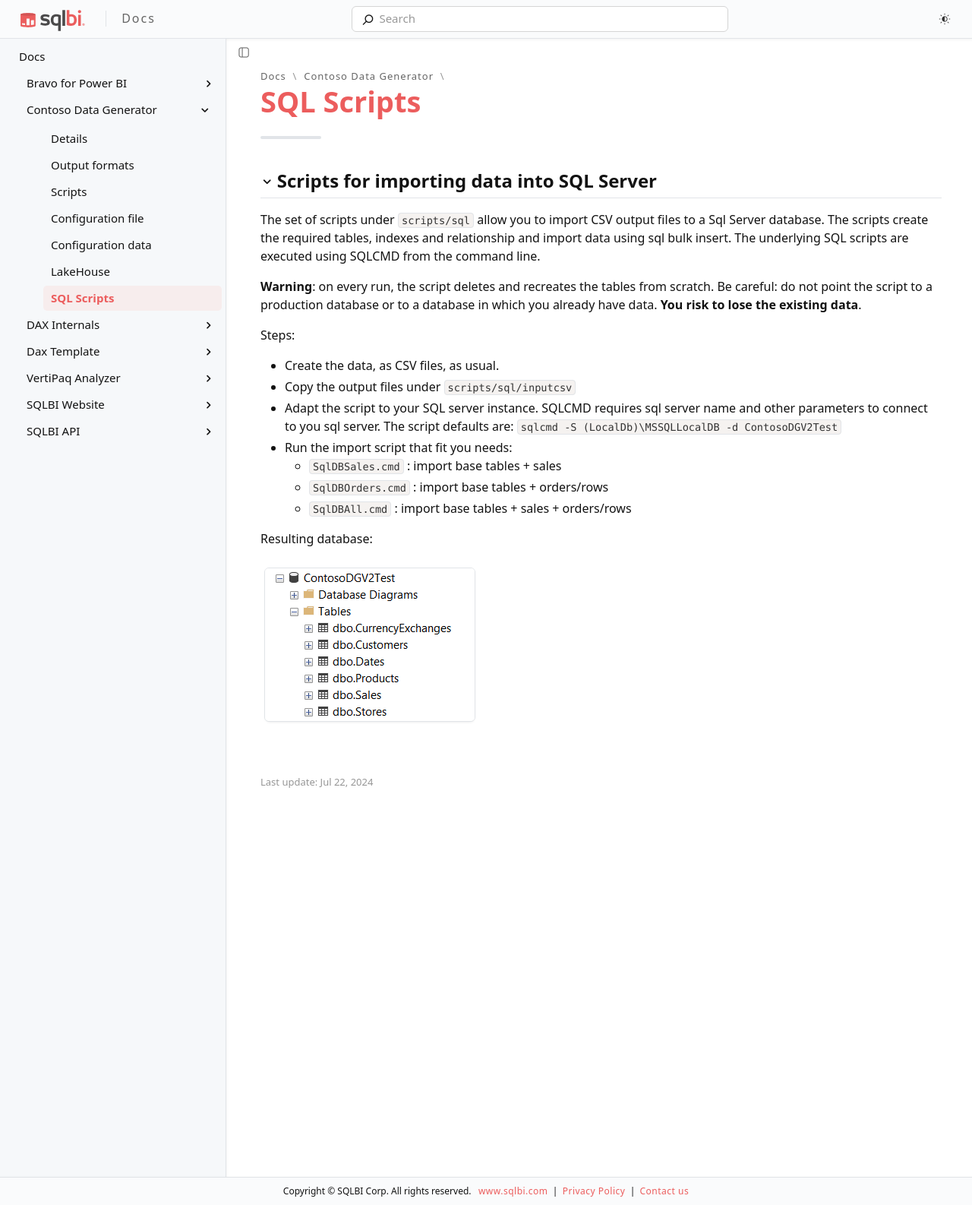
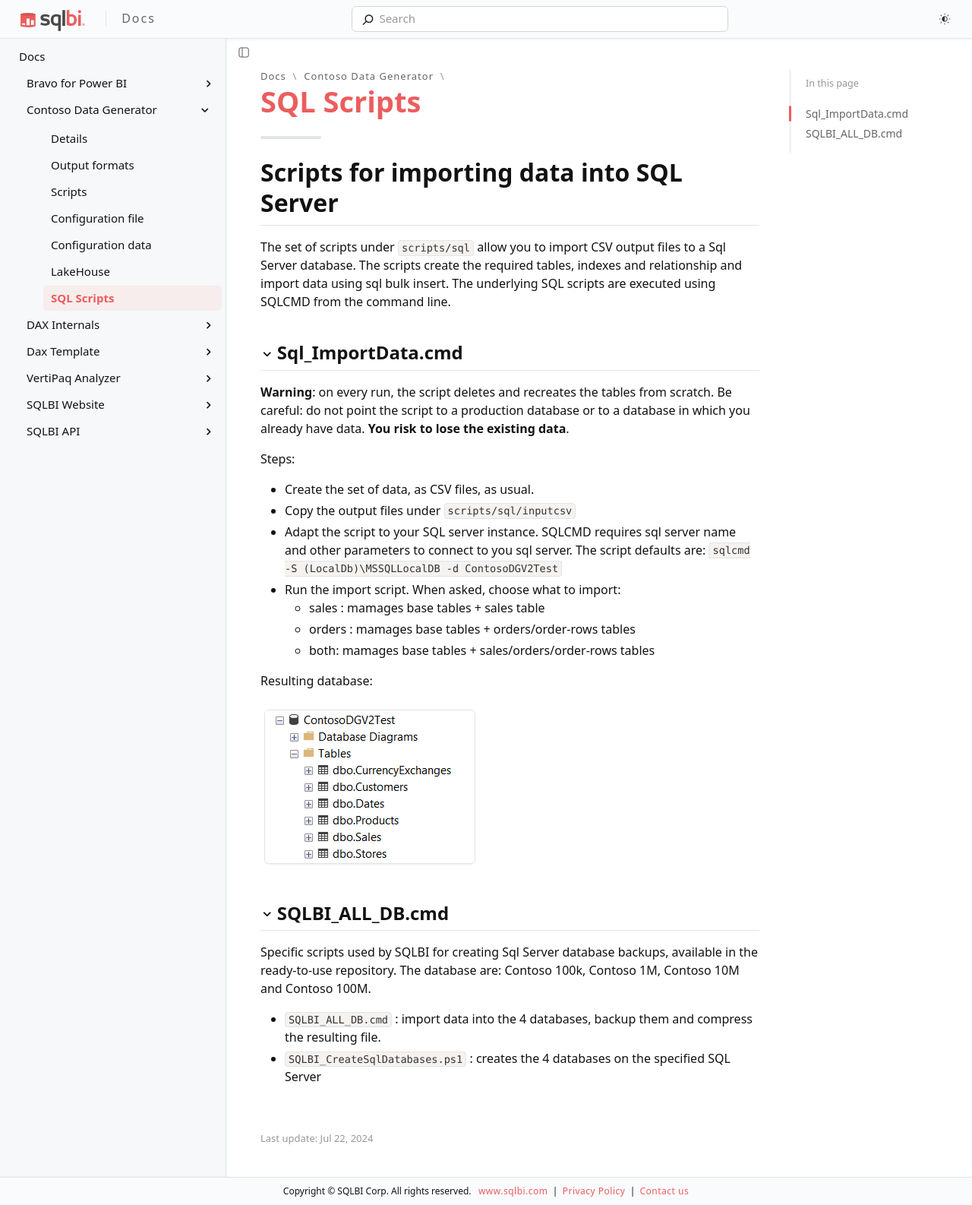
Before and after one commit to sql-bi/docs, a Jekyll site: the page built from _mydocs/contoso-data-generator/sqlscripts.md, in a window 1280 px wide. Shown: the whole page at 76% size. Built offline with Jekyll 4.4.1, drawn with Linux system fonts in a browser that asks for light colours; cached includes are drawn as plain includes; some web fonts are replaced.

Commit message:
cdgv2 - sql scripts

```diff
--- a/_mydocs/contoso-data-generator/sqlscripts.md
+++ b/_mydocs/contoso-data-generator/sqlscripts.md
@@ -6,23 +6,35 @@
 order:      /11
 ---
 
-## Scripts for importing data into SQL Server
+# Scripts for importing data into SQL Server
 
 The set of scripts under `scripts/sql` allow you to import CSV output files to a Sql Server database. The scripts create the required tables, indexes and relationship and import data using sql bulk insert. The underlying SQL scripts are executed using SQLCMD from the command line.
+
+
+## Sql_ImportData.cmd
 
 **Warning**: on every run, the script deletes and recreates the tables from scratch. Be careful: do not point the script to a production database or to a database in which you already have data. **You risk to lose the existing data**.
 
 Steps:
- - Create the data, as CSV files, as usual.
+ - Create the set of data, as CSV files, as usual.
  - Copy the output files under `scripts/sql/inputcsv`
  - Adapt the script to your SQL server instance. SQLCMD requires sql server name and other parameters to connect to you sql server. The script defaults are:
  `sqlcmd -S (LocalDb)\MSSQLLocalDB -d ContosoDGV2Test`
- - Run the import script that fit you needs:
-    - `SqlDBSales.cmd` : import base tables + sales
-    - `SqlDBOrders.cmd` : import base tables + orders/rows
-    - `SqlDBAll.cmd` : import base tables + sales + orders/rows
+ - Run the import script. When asked, choose what to import:
+    - sales : mamages base tables + sales table
+    - orders : mamages base tables + orders/order-rows tables
+    - both: mamages base tables + sales/orders/order-rows tables
 
 
 Resulting database:
 
 ![Img2](images/sql-01.png)
+
+
+
+## SQLBI_ALL_DB.cmd
+
+Specific scripts used by SQLBI for creating Sql Server database backups, available in the ready-to-use repository. The database are: Contoso 100k, Contoso 1M, Contoso 10M and Contoso 100M.
+
+ - `SQLBI_ALL_DB.cmd` : import data into the 4 databases, backup them and compress the resulting file.
+ - `SQLBI_CreateSqlDatabases.ps1` : creates the 4 databases on the specified SQL Server
```
